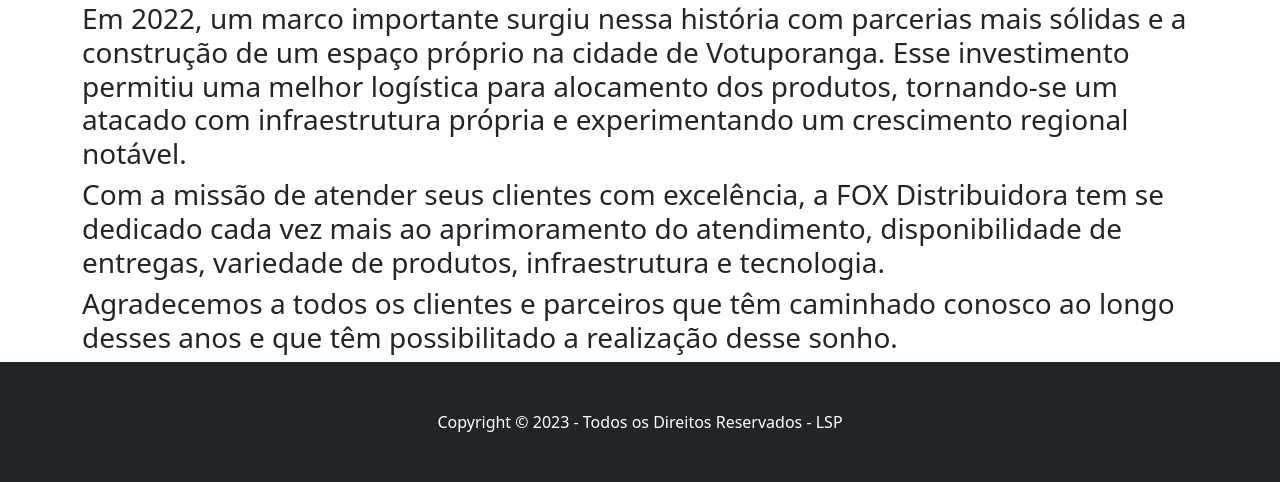
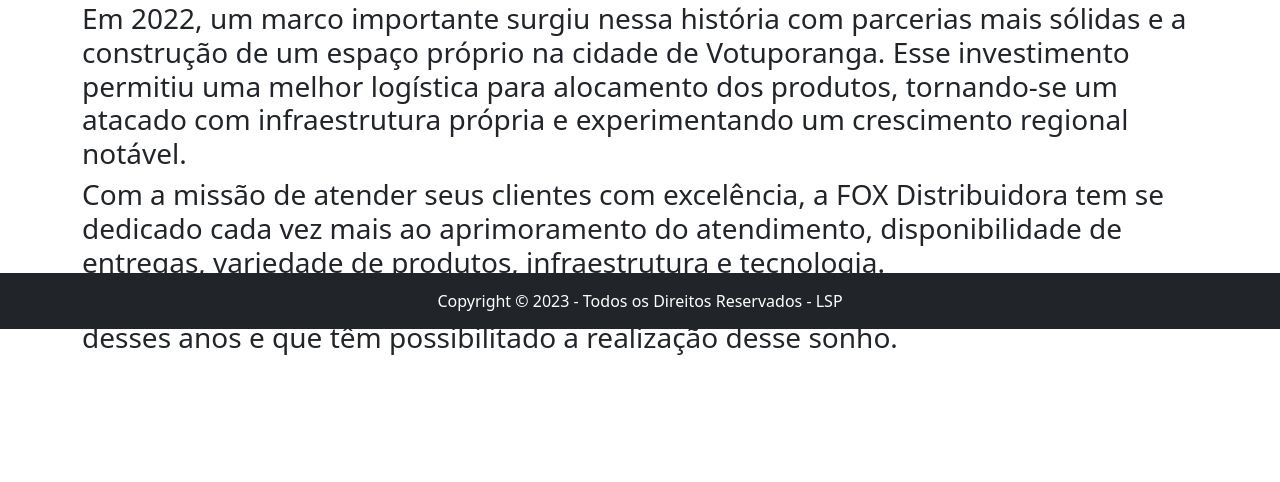
Before and after one commit to Lucaspaz21/foxdistribuidora, a Flask app: page /sobre in a window 1280 px wide. Shown: the part 471-953 px from the top of the page. After the commit the page ends 826 px from the top, so only its background shows below. Run offline with Flask 3, Linux system fonts and the light colour scheme.

Commit message:
Update sobre.html

```diff
--- a/foxdistribuidora/templates/sobre.html
+++ b/foxdistribuidora/templates/sobre.html
@@ -12,15 +12,17 @@
   </div>
 
 
-<!-- Footer-->
+    <!-- Footer-->
+    <footer class="py-3 bg-dark text-white" style="position: fixed; bottom: 0; left: 0; width: 100%;">
+    <div class="container text-center">
+        <p class="m-0">Copyright &copy; 2023 - Todos os Direitos Reservados - LSP</p>
+    </div>
+    </footer>
 
-<footer class="py-5 bg-dark">
-<div class="container"><p class="m-0 text-center text-white">Copyright &copy; 2023 - Todos os Direitos Reservados - LSP</p></div>
-</footer>
-<!-- Bootstrap core JS-->
-<script src="https://cdn.jsdelivr.net/npm/bootstrap@5.2.3/dist/js/bootstrap.bundle.min.js"></script>
-<!-- Core theme JS-->
-<script src="js/scripts.js"></script>
+    <!-- Bootstrap core JS-->
+    <script src="https://cdn.jsdelivr.net/npm/bootstrap@5.2.3/dist/js/bootstrap.bundle.min.js"></script>
+    <!-- Core theme JS-->
+    <script src="js/scripts.js"></script>
 
 
 {% endblock %}
```
